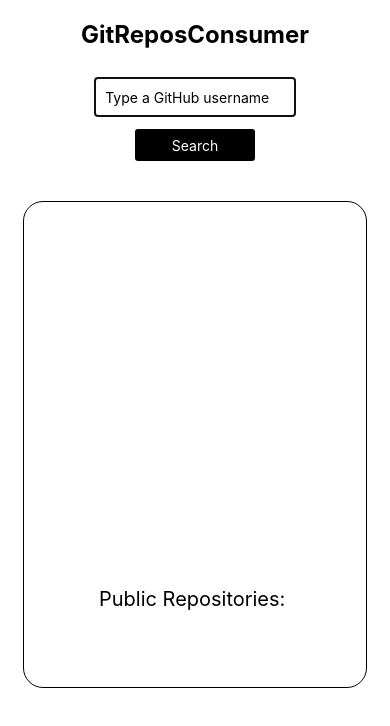
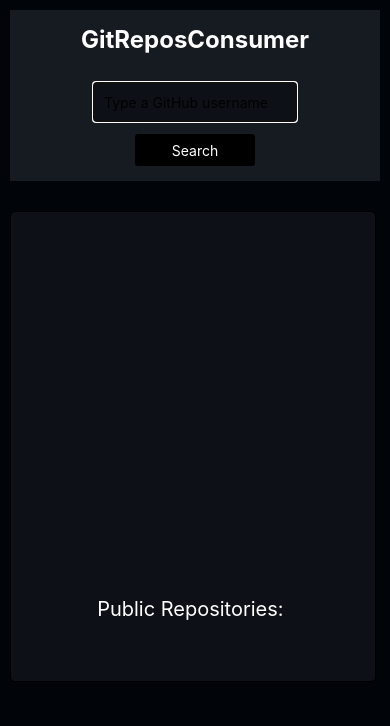
Before and after one commit to heldaolima/GitReposViewer, a React Native app: screen / in a window 390 px wide. Shown: the top 726 px of the page. Built offline with nearby package versions, Linux system fonts and the light colour scheme.

Commit message:
organizacao + inicio das cores

```diff
--- a/App.tsx
+++ b/App.tsx
@@ -17,8 +17,8 @@
 const styles = StyleSheet.create({
   container: {
     flex: 1,
-    backgroundColor: '#fff',
-    padding: 10,
+    backgroundColor: '#010409',
+    padding: 0,
     overflow: 'scroll'
   },
 
--- a/package.json
+++ b/package.json
@@ -15,7 +15,7 @@
     "react": "18.0.0",
     "react-dom": "18.0.0",
     "react-loader-spinner": "^5.3.3",
-    "react-native": "0.69.4",
+    "react-native": "0.69.5",
     "react-native-web": "~0.18.7"
   },
   "devDependencies": {
--- a/src/HomePage/index.tsx
+++ b/src/HomePage/index.tsx
@@ -3,7 +3,9 @@
     View,
     Text,
     TextInput,
-    TouchableOpacity
+    TouchableOpacity,
+    ScrollView,
+    Image
 } from 'react-native';
 
 import axios from 'axios';
@@ -14,6 +16,7 @@
 import { UserContainer } from '../UserContainer';
 
 import { styles } from './styles';
+import * as githubLogo from '../assets/githubLogo.png';
 
 export interface Repository {
     id: string;
@@ -81,6 +84,7 @@
                         autoFocus={true}
                         value={userName}
                         onChangeText={input => setUserName(input)}
+                        onSubmitEditing={handleSubmit}
                     />
                     <TouchableOpacity style={styles.button} onPress={handleSubmit}>
                         <Text style={styles.text}>Search</Text>
@@ -90,24 +94,31 @@
 
 
             </View>
-            <View style={styles.container}>
+            <ScrollView style={styles.scrollView}>
                 {
-                    isFetching ? <TailSpin
-                                    height="80"
-                                    width="80"
-                                    color="#000"
-                                    ariaLabel='tail-spin-loading'
-                                    visible={true}
-                                /> :
+                    isFetching ?
+                        <Text>Loading</Text>
+                            // <TailSpin
+                            //         height="80"
+                            //         width="80"
+                            //         color="#000"
+                            //         ariaLabel='tail-spin-loading'
+                            //         visible={true}
+                            //     />
+                            :
+                    <>
+                        <View style={styles.userContainer}>
+                            <UserContainer userInfo={userInfo} notFound={notFound}/>
+                        </View>
                         <View style={styles.reposContainer}>
-                    <UserContainer userInfo={userInfo} notFound={notFound}/>
                             <RepoList
                                 repoList={repoList}
                                 notFound={notFound}
                             />
                         </View>
+                    </>
                 }
-            </View>
+            </ScrollView>
 
         </View>
   );
--- a/src/HomePage/styles.ts
+++ b/src/HomePage/styles.ts
@@ -1,10 +1,15 @@
 import { StyleSheet } from 'react-native';
+import { globalStyle } from '../utils/globalStyle';
 
 export const styles = StyleSheet.create({
     container: {
         flex: 1,
         padding: 10,
-        alignItems: 'center',
+        // alignItems: 'center',
+        // overflow: 'scroll'
+    },
+    scrollView: {
+
     },
     text: {
         color: '#fff'
@@ -14,25 +19,30 @@
         alignItems: 'center',
         justifyContent: 'center',
         width: '100%',
-        overflow: 'visible'
+        overflow: 'visible',
+        backgroundColor: '#161B22',
+        padding: 15
     },
     title: {
         fontWeight: "bold",
-        fontSize: 24
+        fontSize: 24,
+        color: "#fff"
     },
     inputContainer: {
         justifyContent: 'center',
         alignItems: 'center',
         paddingTop: 16,
-        width: '60%'
+        width: '60%',
+        color: '#fff',
     },
     textInput: {
-        width: "96%",
+        width: "100%",
         height: 40,
         margin: 12,
         borderWidth: 1,
         padding: 10,
-        borderRadius: 3
+        borderRadius: 3,
+        backgroundColor: '#0D1117'
     },
     button: {
         height: 32,
@@ -43,16 +53,17 @@
         alignItems: 'center',
         borderRadius: 3
     },
-    reposContainer: {
-        // justifyContent: 'center',
-        alignItems: 'center',
+    userContainer: {
         marginTop: 30,
         borderWidth: 1,
         borderColor: 'black',
         padding: 30,
-        width: '95%',
-        minHeight: '20%',
-        borderRadius: 20,
-        // overflow: 'scroll'
+        position: 'relative',
+        width:'99%',
+        borderRadius: 5,
+        backgroundColor: globalStyle.colors.backgroundSecondary,
+    },
+    reposContainer: {
+
     }
 });
--- a/src/RepoList/index.tsx
+++ b/src/RepoList/index.tsx
@@ -38,7 +38,7 @@
           data={repoList}
           keyExtractor={item =>item.id}
           renderItem={({item}) => renderItem(item)}
-          numColumns={2}
+
           />
       </View>
   );
--- a/src/RepoList/styles.ts
+++ b/src/RepoList/styles.ts
@@ -6,30 +6,35 @@
     alignItems: 'center',
     marginBottom: 8,
     marginTop: 8,
-
   },
 
   repoContainer: {
     marginTop: 10,
     padding: 16,
     borderWidth: 1,
+    width: '100%',
+    overflow: 'visible',
     borderRadius: 6,
     borderColor: '#30363d',
-
+    backgroundColor: '#0D1117'
+    // overflow: 'scroll'
     // marginHorizontal: 5
   },
 
   repoTitle: {
-    fontSize: 32,
+    fontSize: 24,
     marginBottom: 15,
+    color: '#fff',
   },
 
   repoDescription: {
     fontSize: 16,
-    marginBottom: 15
+    marginBottom: 15,
+    color: '#fff',
   },
   repoLanguage: {
     fontSize: 12,
-    fontStyle: 'italic'
+    fontStyle: 'italic',
+    color: '#fff',
   }
 });
--- a/src/UserContainer/styles.ts
+++ b/src/UserContainer/styles.ts
@@ -2,20 +2,12 @@
 
 export const styles = StyleSheet.create({
     container: {
-        alignItems: "center"
-        // borderWidth: 1,
-        // borderColor: 'black',
-        // padding: 30,
-        // width: '70%',
-        // minHeight: '20%',
-        // borderRadius: 20,
-        // alignItems: 'center',
-        // justifyContent: 'center',
-        // overflow: 'scroll'
+        alignItems: "center",
     },
     title: {
         fontSize: 40,
-        fontWeight: 'bold'
+        fontWeight: 'bold',
+        color: '#fff',
     },
     image: {
         marginBottom: 20,
@@ -26,12 +18,15 @@
     },
     subtitle: {
         fontSize: 24,
-        fontWeight: '500'
+        fontWeight: '500',
+        color: '#fff',
     },
     numbersContainer: {
         margin: 30,
+        color: '#fff',
     },
     numberText: {
         fontSize: 20,
+        color: '#fff',
     }
 })
--- /dev/null
+++ b/src/index.d.ts
@@ -0,0 +1 @@
+declare module '*.png';
--- /dev/null
+++ b/src/utils/globalStyle.ts
@@ -0,0 +1,7 @@
+export const globalStyle = {
+    colors: {
+        backgroundSecondary: '#0D1117',
+        backgroundRepos: '#0D1117',
+
+    }
+}
```
Also changed, not shown: src/assets/githubLogo.png (added), 1 other file (tests, documents, lock files or other folders). Lines whose indentation alone changed are shown as unchanged.
